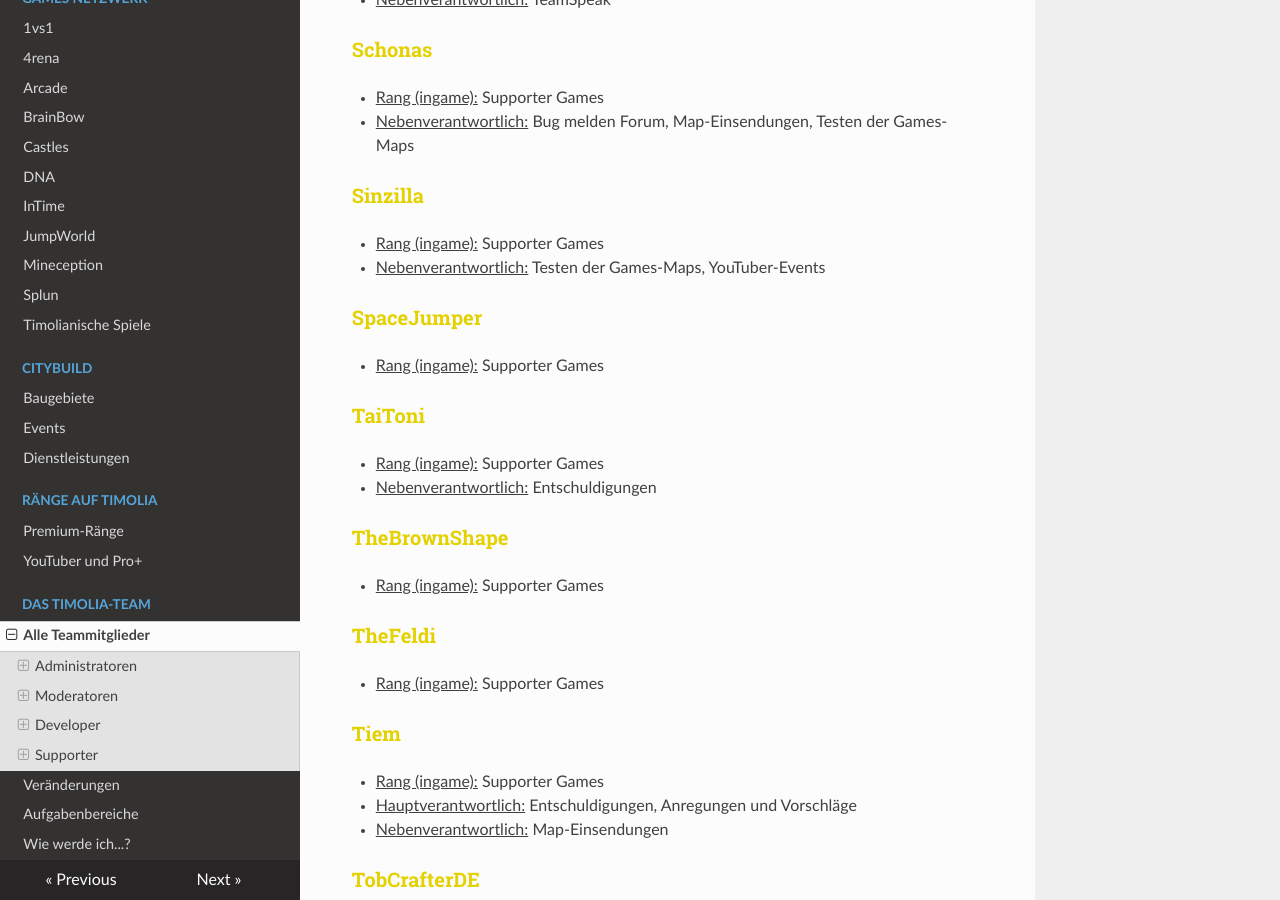
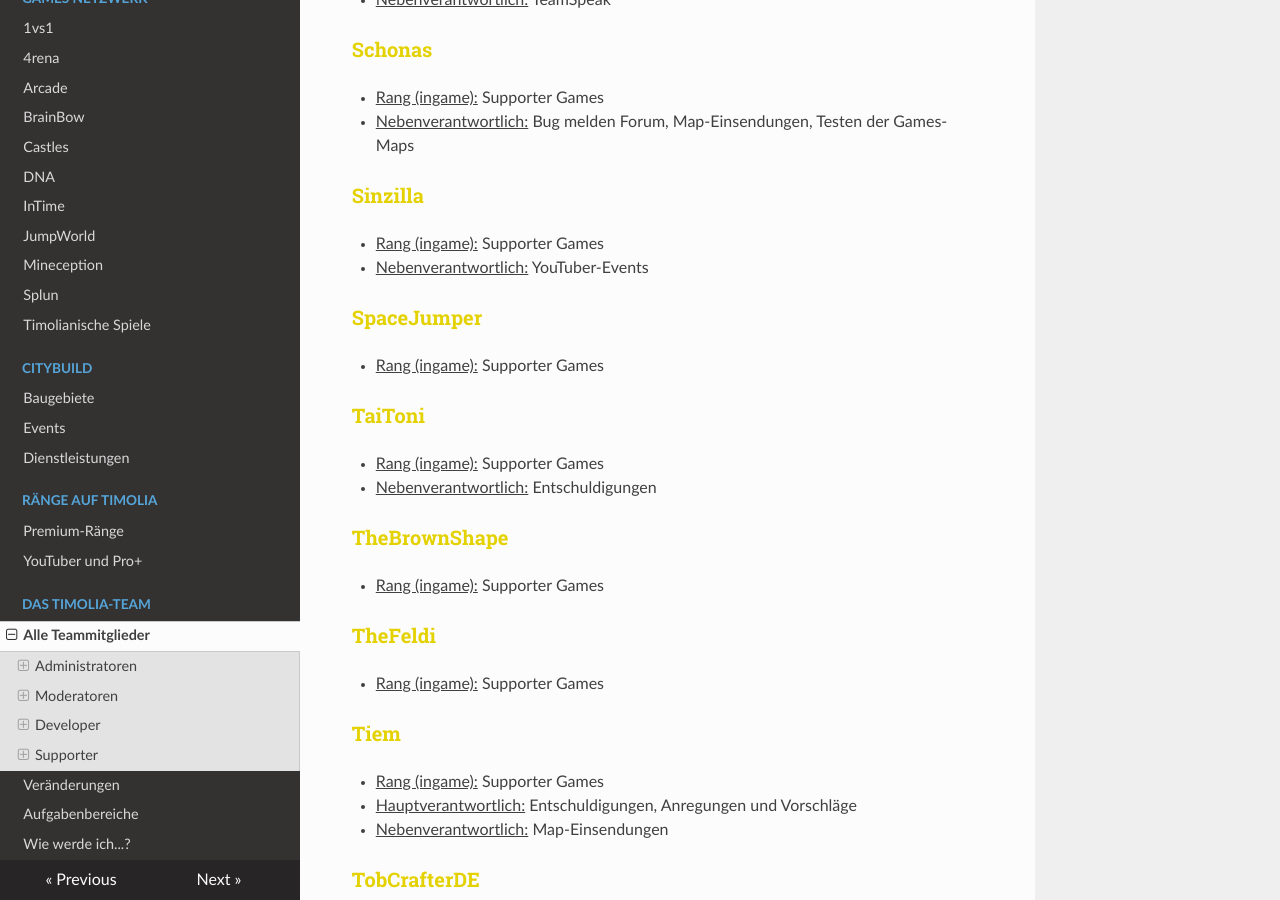
Before and after one commit to TimoliaDE/HowTo, an MkDocs documentation site: the page built from docs/team/members.md, in a window 1280 px wide and 900 px high, scrolled down 6462 px. Built offline with MkDocs 1.6.1, drawn with Linux system fonts in a browser that asks for light colours; nearby versions of some CDN libraries; old or Windows-style settings are respelled for this version of MkDocs.

Commit message:
Update members.md

```diff
--- a/docs/team/members.md
+++ b/docs/team/members.md
@@ -207,7 +207,7 @@ Sie stehen für alle grundlegenden Fragen und Reports zur Verfügung und sind di
 
 ###<strong><span style="color:#E4D100">Sinzilla</span></strong>
 - <u>Rang (ingame):</u> Supporter Games
-- <u>Nebenverantwortlich:</u> Testen der Games-Maps, YouTuber-Events
+- <u>Nebenverantwortlich:</u> YouTuber-Events
 
 ### <strong><span style="color:#E4D100">SpaceJumper</span></strong>
 - <u>Rang (ingame):</u> Supporter Games
```
